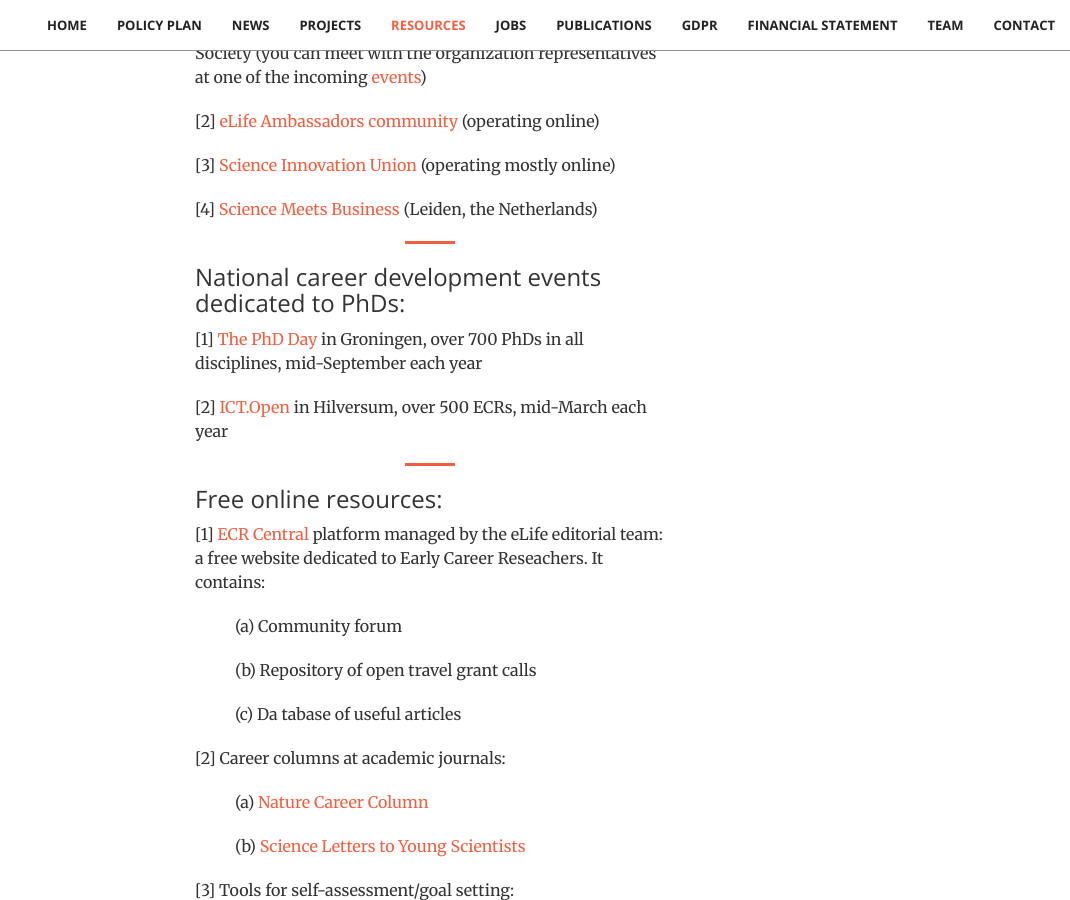
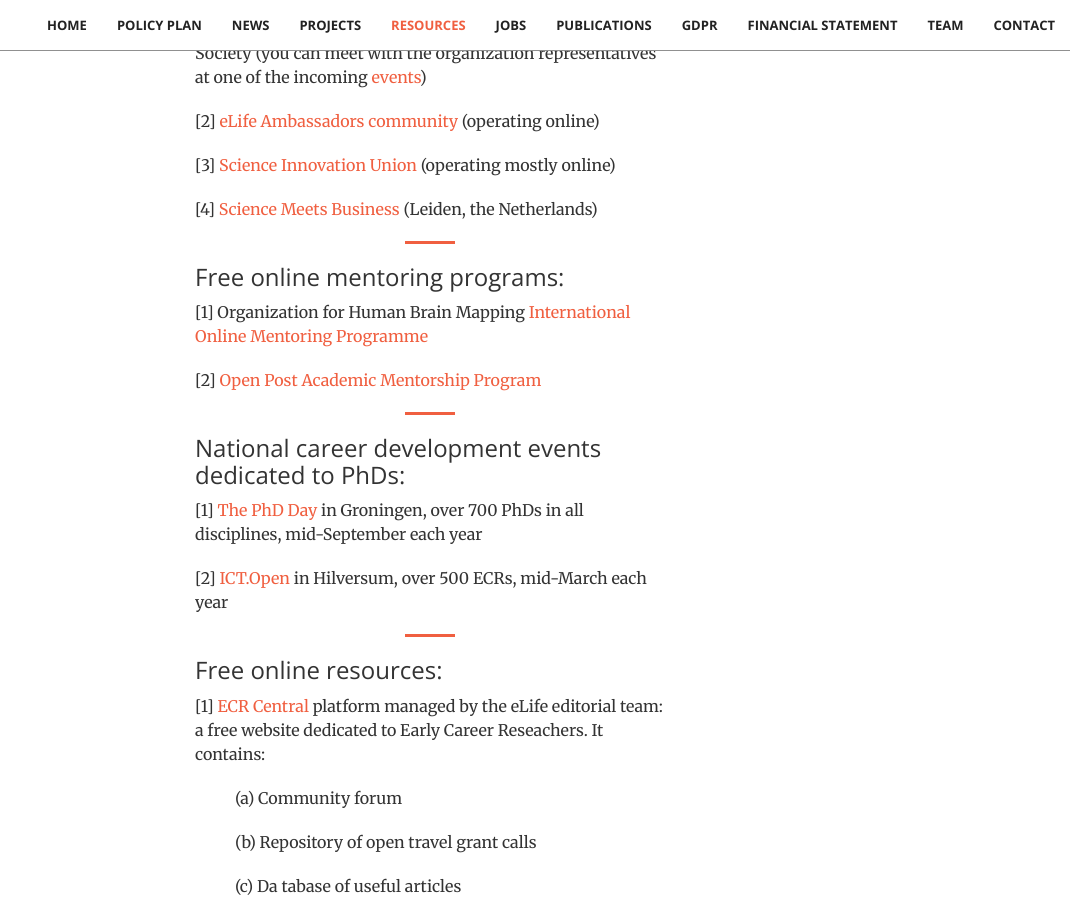
Before and after one commit to stichting-solaris/stichting-solaris.github.io, a Jekyll site: the page built from index.html, in a window 1280 px wide and 900 px high, scrolled down 11458 px. Shown: the whole window, without its empty margins (210-1280 px from the left). Built offline with Jekyll 4.4.1, drawn with Linux system fonts in a browser that asks for light colours.

Commit message:
Update resources.html

```diff
--- a/_includes/resources.html
+++ b/_includes/resources.html
@@ -68,6 +68,13 @@
 
                 <p>[4] <a href="https://www.sciencemeetsbusiness.nl">Science Meets Business</a> (Leiden, the Netherlands)</p>
 
+<!-- Free mentoring programs): -->
+                <hr class="primary">
+                <h3 class="section-heading">Free online mentoring programs:</h3>
+                <p>[1] Organization for Human Brain Mapping
+                    <a href="https://www.ohbmtrainees.com/mentoring-programme">International Online Mentoring Programme</a></p>
+                <p>[2] <a href="https://openpostac.org/">Open Post Academic Mentorship Program</a></p>
+
 <!-- Events): -->
                 <hr class="primary">
                 <h3 class="section-heading">National career development events dedicated to PhDs:</h3>
```
